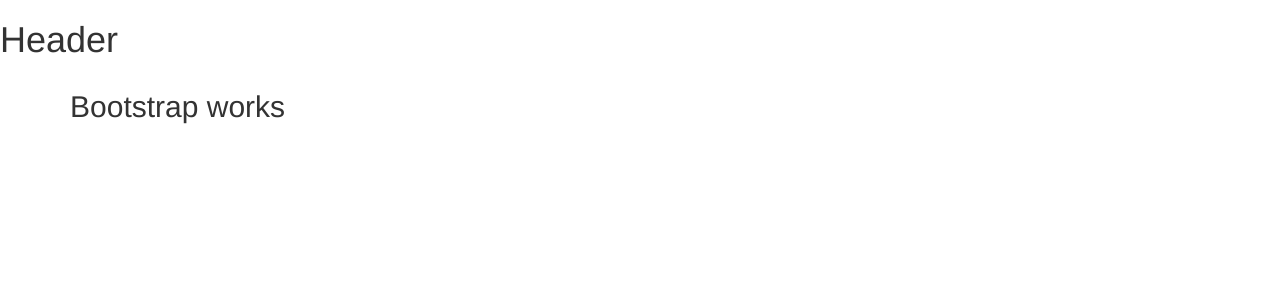
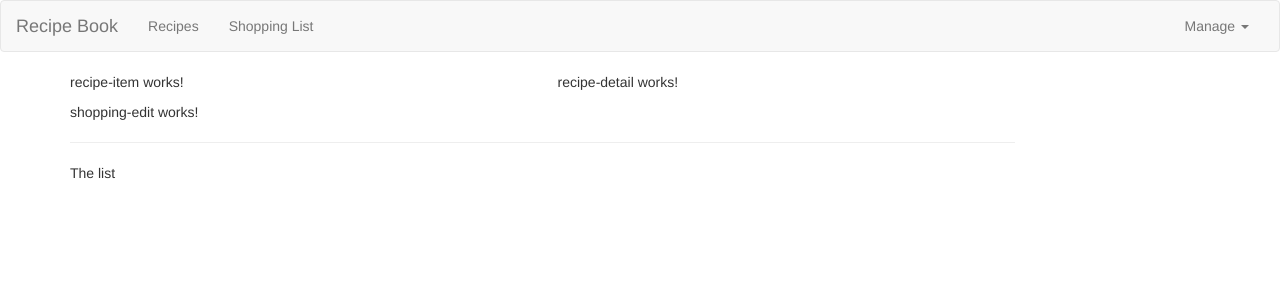
Before and after one commit to FSuhov/RecipeBook, an Angular app in the folder ReceipeBookApp/: page / in a window 1280 px wide. Shown: the top 300 px of the page. Built offline with nearby package versions, Linux system fonts and the light colour scheme.

Commit message:
Html template created

```diff
--- a/ReceipeBookApp/src/app/app.component.html
+++ b/ReceipeBookApp/src/app/app.component.html
@@ -2,7 +2,8 @@
 <div class="container">
     <div class="row">
        <div class="col-md-12">
-         <h2>Bootstrap works</h2>
+         <app-recipes></app-recipes>
+         <app-shopping-list></app-shopping-list>
        </div>
     </div>
 </div>
--- a/ReceipeBookApp/src/app/header/header.component.html
+++ b/ReceipeBookApp/src/app/header/header.component.html
@@ -1 +1,22 @@
-<h1>Header</h1>
+<nav class="navbar navbar-default">
+    <div class="container-fluid">
+        <div class="navbar-header">
+            <a href="#" class="navbar-brand">Recipe Book</a>
+        </div>
+        <div class="collapse navbar-collapse">
+            <ul class="nav navbar-nav">
+                <li><a href="#">Recipes</a></li>
+                <li><a href="#">Shopping List</a></li>
+            </ul>
+            <ul class="nav navbar-nav navbar-right">
+                <li class="dropdown">
+                    <a href="#" class="dropdown-toggle" role="button">Manage <span class="caret"></span></a>
+                    <ul class="dropdown-menu">
+                        <li><a href="#">Save data</a></li>
+                        <li><a href="#">Fetch data</a></li>
+                    </ul>
+               </li>
+            </ul>
+        </div>
+    </div>
+</nav>
--- a/ReceipeBookApp/src/app/recipes/recipe-list/recipe-list.component.html
+++ b/ReceipeBookApp/src/app/recipes/recipe-list/recipe-list.component.html
@@ -1,3 +1 @@
-<p>
-  recipe-list works!
-</p>
+<app-recipe-item></app-recipe-item>
--- a/ReceipeBookApp/src/app/recipes/recipes.component.html
+++ b/ReceipeBookApp/src/app/recipes/recipes.component.html
@@ -1,3 +1,8 @@
-<p>
-  recipes works!
-</p>
+<div class="row">
+  <div class="col-md-5">
+    <app-recipe-list></app-recipe-list>
+  </div>
+  <div class="col-md-7">
+    <app-recipe-detail></app-recipe-detail>
+  </div>
+</div>
--- a/ReceipeBookApp/src/app/shopping-list/shopping-list.component.html
+++ b/ReceipeBookApp/src/app/shopping-list/shopping-list.component.html
@@ -1,3 +1,7 @@
-<p>
-  shopping-list works!
-</p>
+<div class="row">
+  <div class="col-xs-10">
+    <app-shopping-edit></app-shopping-edit>
+    <hr/>
+    <p>The list</p>
+  </div>
+</div>
```
